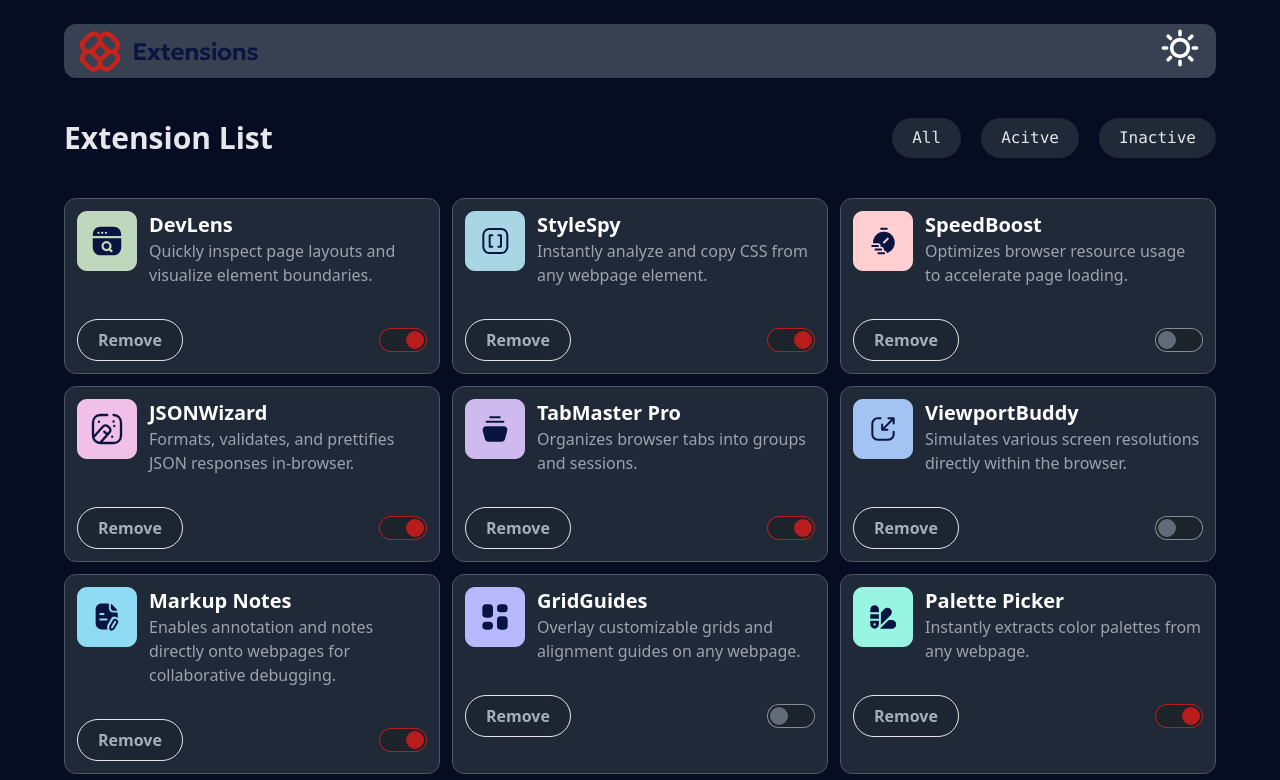
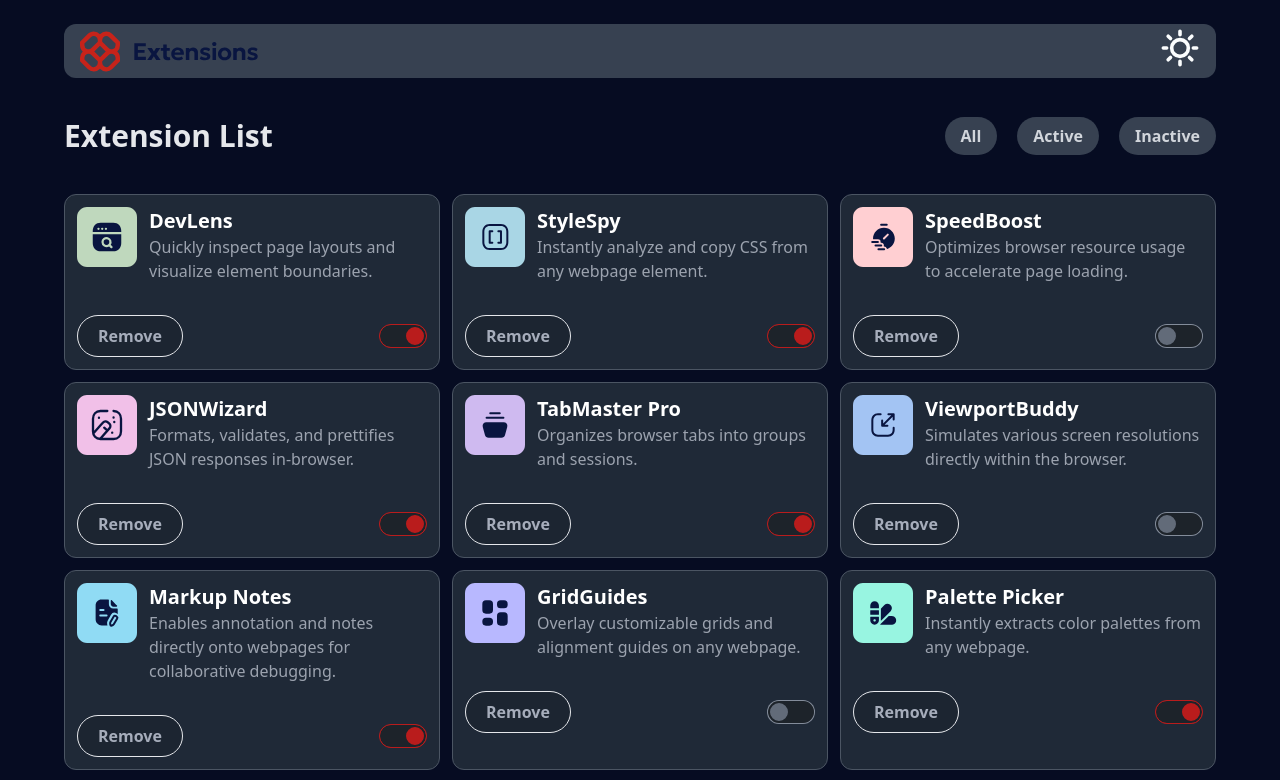
Before and after one commit to rishikesh-babu/Browser-Extension-Frontend-Challenge, a React (Vite) app: page / in a window 1280 px wide. Shown: the top 780 px of the page. Built offline with nearby package versions, Linux system fonts and the light colour scheme.

Commit message:
Updated button style

```diff
--- a/src/App.jsx
+++ b/src/App.jsx
@@ -1,20 +1,30 @@
 import React, { useState } from 'react'
 import Theme from './Components/Theme'
-import Button from './Components/Button'
 import logo from '/assets/images/icons/logo.svg'
 import Card from './Components/Card'
 import { data } from './data/data'
+import Button from './Components/Button'
 
 export default function App() {
-    const [filteredData, setFilteredData] = useState(data)
+    const [originalData, setOriginalData] = useState(data)
+    const [filteredData, setFilteredData] = useState(originalData)
+    const [value, setValue] = useState('all')
 
     function toggleData(index) {
         const updatedData = filteredData.map((item, i) => (i === index ? { ...item, isActive: !item.isActive } : item))
         setFilteredData(updatedData)
     }
 
-    function handleData() {
-        // const updateData = filteredData.map((item, index) => ())
+    function handleData(value) {
+        console.log('value :>> ', value);
+        let updatedData
+        if (value === 'All') {
+            updatedData = originalData
+        } else if (value === 'Active') {
+            updatedData = filteredData.map(item => item.isActive)
+        } else if (value === 'Inactive') {
+            updatedData = filteredData.map(item => !item.isActive)
+        }
     }
 
     return (
@@ -36,11 +46,45 @@ export default function App() {
                             Extension List
                         </div>
 
+                        <select name="extension" id="exten" className='hidden'>
+                            <option value="all" selected >All</option>
+                            <option value="active">Active</option>
+                            <option value="inactive">Inactive</option>
+                        </select>
+
                         <div className=" flex justify-evenly sm:gap-5">
-                            <Button  name={"All"} />
-                            <Button  name={"Acitve"} />
-                            <Button  name={"Inactive"} />
+                            {/* <Button name={"All"} setValue={setValue} />
+                            <Button name={"Acitve"} setValue={setValue} />
+                            <Button name={"Inactive"} setValue={setValue} /> */}
+
+                            <Button name={'All'} value={'all'}  />
+                            <Button name={'Active'} value={'active'} />
+                            <Button name={'Inactive'} value={'inactive'}  />
                         </div>
+
+                        {/* <div className="flex gap-4">
+                            <label>
+                                <input type="radio" name="filter" value="all" className="hidden peer" />
+                                <span className="px-4 py-2 bg-gray-200 rounded peer-checked:bg-blue-500 peer-checked:text-white">
+                                    All
+                                </span>
+                            </label>
+
+                            <label>
+                                <input type="radio" name="filter" value="active" className="hidden peer" />
+                                <span className="px-4 py-2 bg-gray-200 rounded peer-checked:bg-blue-500 peer-checked:text-white">
+                                    Active
+                                </span>
+                            </label>
+
+                            <label>
+                                <input type="radio" name="filter" value="inactive" className="hidden peer" />
+                                <span className="px-4 py-2 bg-gray-200 rounded peer-checked:bg-blue-500 peer-checked:text-white">
+                                    Inactive
+                                </span>
+                            </label>
+
+                        </div> */}
                     </div>
                 </div>
 
--- a/src/Components/Button.jsx
+++ b/src/Components/Button.jsx
@@ -1,9 +1,19 @@
 import React from 'react'
 
-export default function Button({ name, active }) {
+export default function Button({ name, active, value, setValue }) {
     return (
-        <button className={`px-5 py-2 font-mono text-md text-gray-200 ${active ? 'bg-red-500' : 'bg-gray-800'} hover:bg-red-500 rounded-full duration-300 cursor-pointer `}>
-            {name}
-        </button>
+        // <button
+        //     className={`px-5 py-2 font-mono text-md text-gray-200 ${active ? 'bg-red-500' : 'bg-gray-800'} hover:bg-red-500 rounded-full duration-300 cursor-pointer `}
+        //     onClick={() => setValue(value)}
+        // >
+        //     {name}
+        // </button>
+
+        <label>
+            <input type="radio" name="filter" value={value ?? ''} className="hidden peer" />
+            <span className="px-4 py-2 font-semibold text-md text-gray-300 bg-gray-700 hover:bg-gray-600 duration-300 rounded-full select-none cursor-pointer peer-checked:bg-red-500 peer-checked:text-black peer-checked:outline peer-checked:outline-1 peer-checked:outline-gray-800 peer-checked:ring-2 peer-checked:ring-red-500">
+                {name}
+            </span>
+        </label>
     )
 }
```
